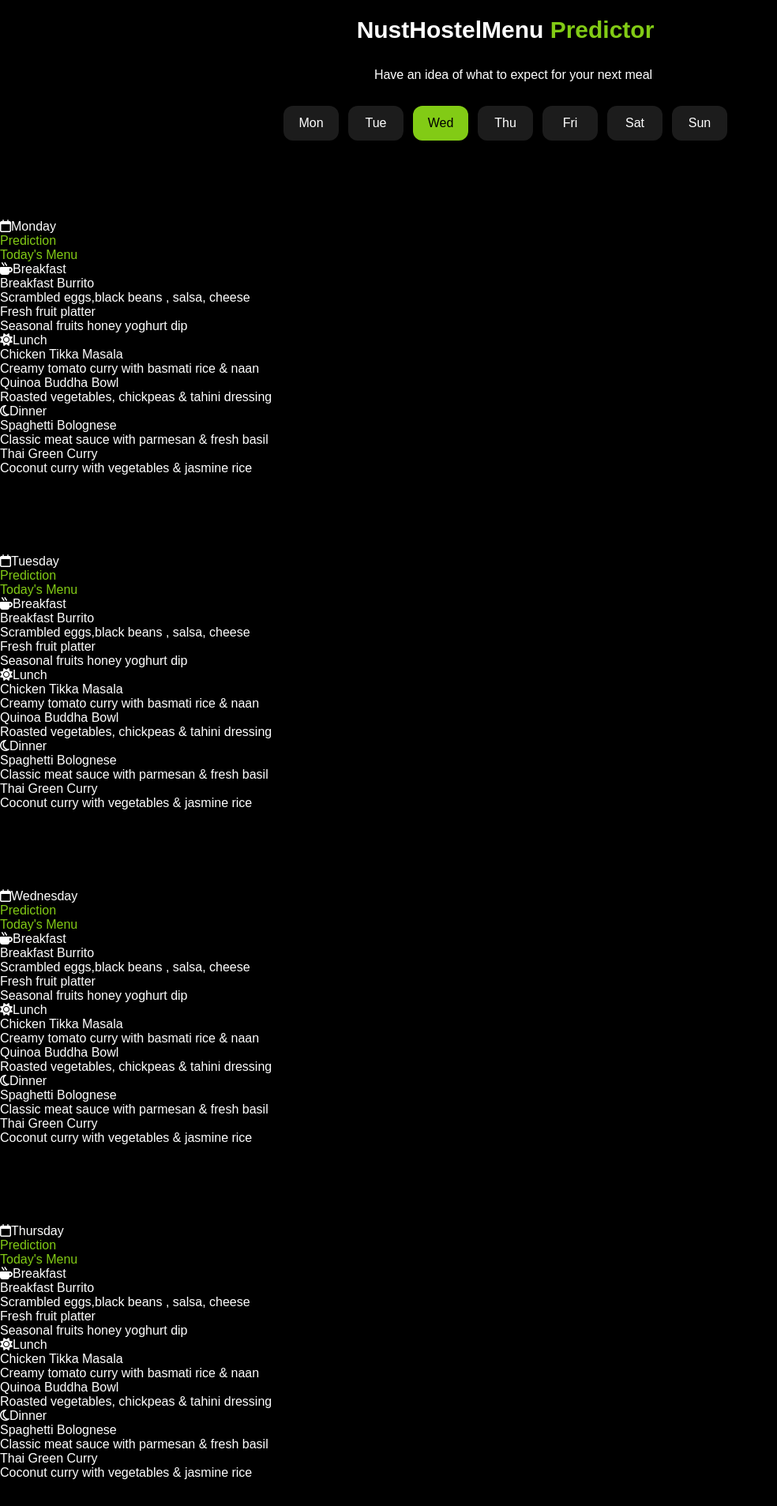
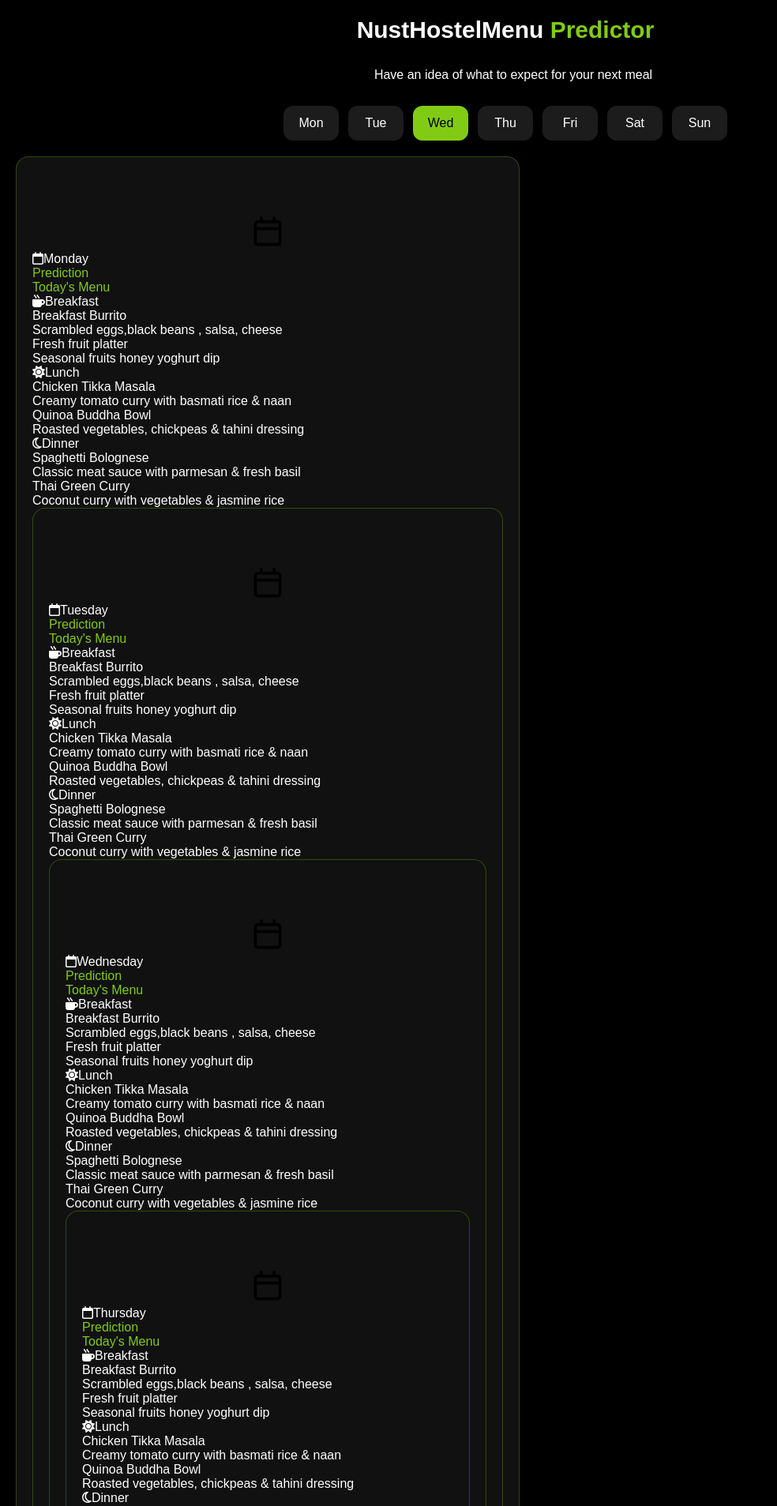
Before and after one commit to lisa-ce/hostelMasetro, a PHP site: page / in a window 1280 px wide. Shown: the top 1907 px of the page at 79% size, without its empty margins (0-984 px from the left). Run offline with PHP 8.4, Linux system fonts and the light colour scheme.

Commit message:
trying to align menus

```diff
--- a/index.html
+++ b/index.html
@@ -29,7 +29,7 @@
     <button>Sun</button>
 </div>
 
-
+<div class="menu-container">
 
   <div class="menus">
     <img src="calendar-regular-full.svg" alt="calendar-regular-full" class="limeicon">
@@ -69,7 +69,7 @@
         <p class="description-ofbreakfast">Coconut curry with vegetables & jasmine rice</p>
       </div>
     </div>
-
+  </div>
 
   <!-- tuesday -->
    <div class="menus">
@@ -110,7 +110,7 @@
         <p class="description-ofbreakfast">Coconut curry with vegetables & jasmine rice</p>
       </div>
     </div>
-
+  </div>
 
   <!-- wednesday -->
 
@@ -152,7 +152,7 @@
         <p class="description-ofbreakfast">Coconut curry with vegetables & jasmine rice</p>
       </div>
     </div>
-
+  </div>
 
   <!-- thursday -->
    <div class="menus">
@@ -193,7 +193,7 @@
         <p class="description-ofbreakfast">Coconut curry with vegetables & jasmine rice</p>
       </div>
     </div>
-
+  </div>
 
   <!-- friday -->
 
@@ -236,7 +236,7 @@
         <p class="description-ofbreakfast">Coconut curry with vegetables & jasmine rice</p>
       </div>
     </div>
-
+  </div>
 
   <!-- saturday -->
 
@@ -278,7 +278,7 @@
         <p class="description-ofbreakfast">Coconut curry with vegetables & jasmine rice</p>
       </div>
     </div>
-
+  </div>
   <!-- sunday -->
 
   <div class="menus">
@@ -320,5 +320,6 @@
       </div>
     </div>
   </div>
+  </div>
 </body>
 </html>
--- a/style.css
+++ b/style.css
@@ -72,3 +72,17 @@ button{
  color: rgb(130, 203, 21);
 
 }
+.menu-container {
+  display: flex;
+  gap: 20px;
+  padding: 20px;
+  overflow-x: auto;
+}
+
+.menus {
+  min-width: 300px;
+  background-color: #111;
+  border-radius: 16px;
+  padding: 20px;
+  border: 1px solid rgba(130, 203, 21, 0.3);
+}
```
